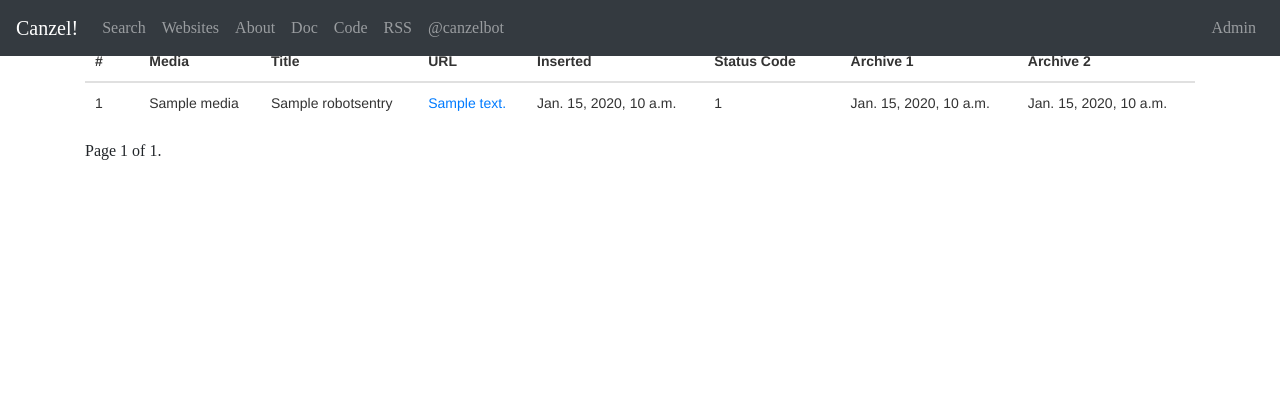
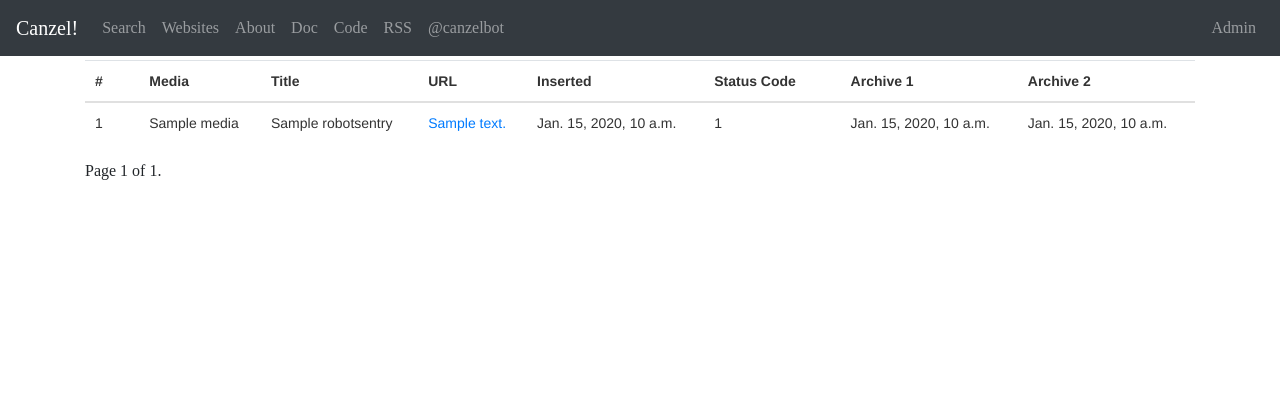
Before and after one commit to sowdust/canzel, a Django app: page / in a window 1280 px wide. Shown: the top 420 px of the page. Run offline with Django 3.2, Linux system fonts and the light colour scheme; tables that the repository leaves empty hold one stand-in row (values such as "Sample post"); some libraries are stand-ins or nearby versions.

```diff
--- a/robotsmonitor/templates/base.html
+++ b/robotsmonitor/templates/base.html
@@ -27,7 +27,7 @@
         background-color: #f5f5f5;
       }
       body > .container {
-        padding: 40px 15px 0;
+        padding: 60px 15px 0;
       }
       .footer > .container {
         padding-right: 15px;
```
